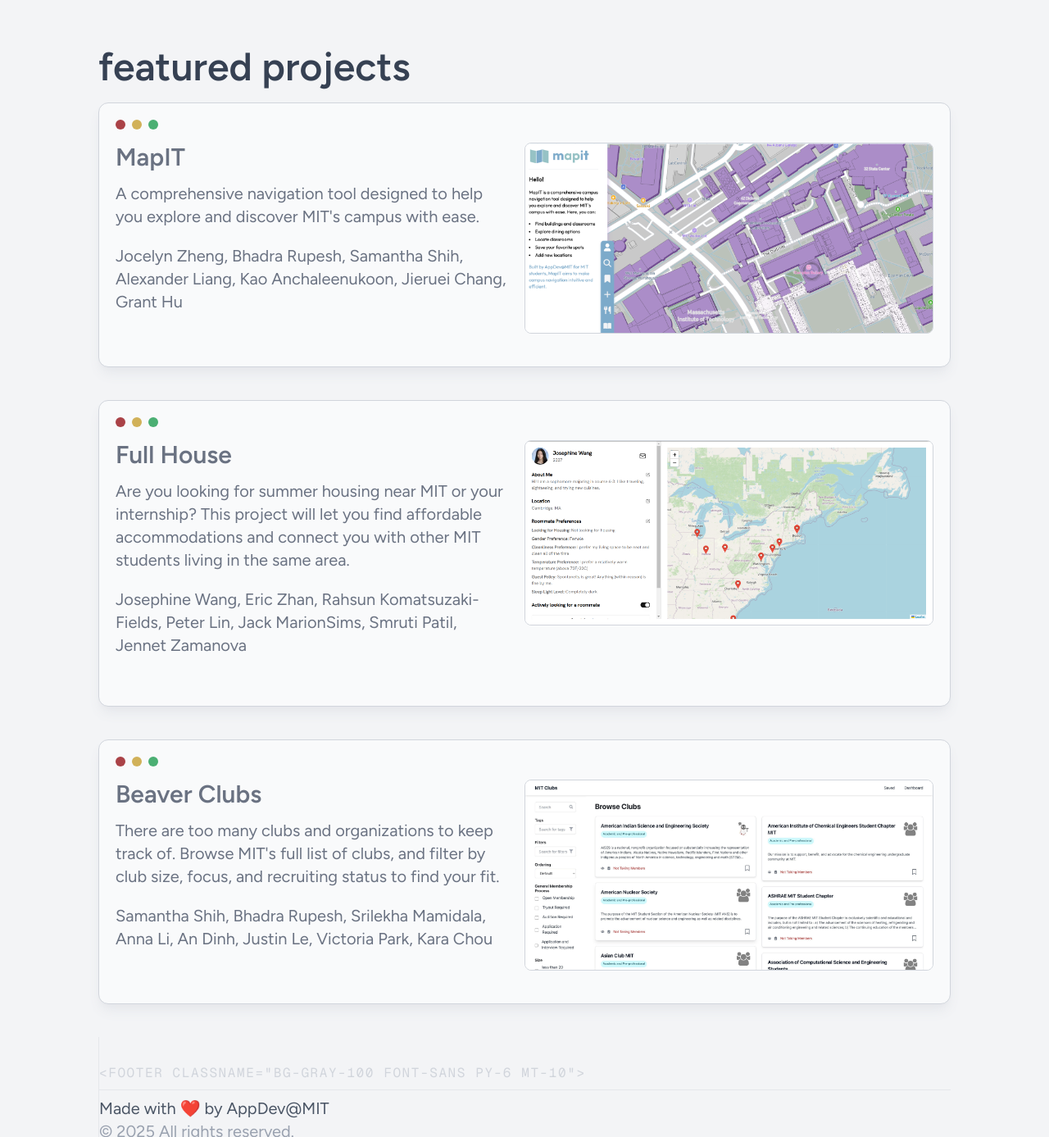
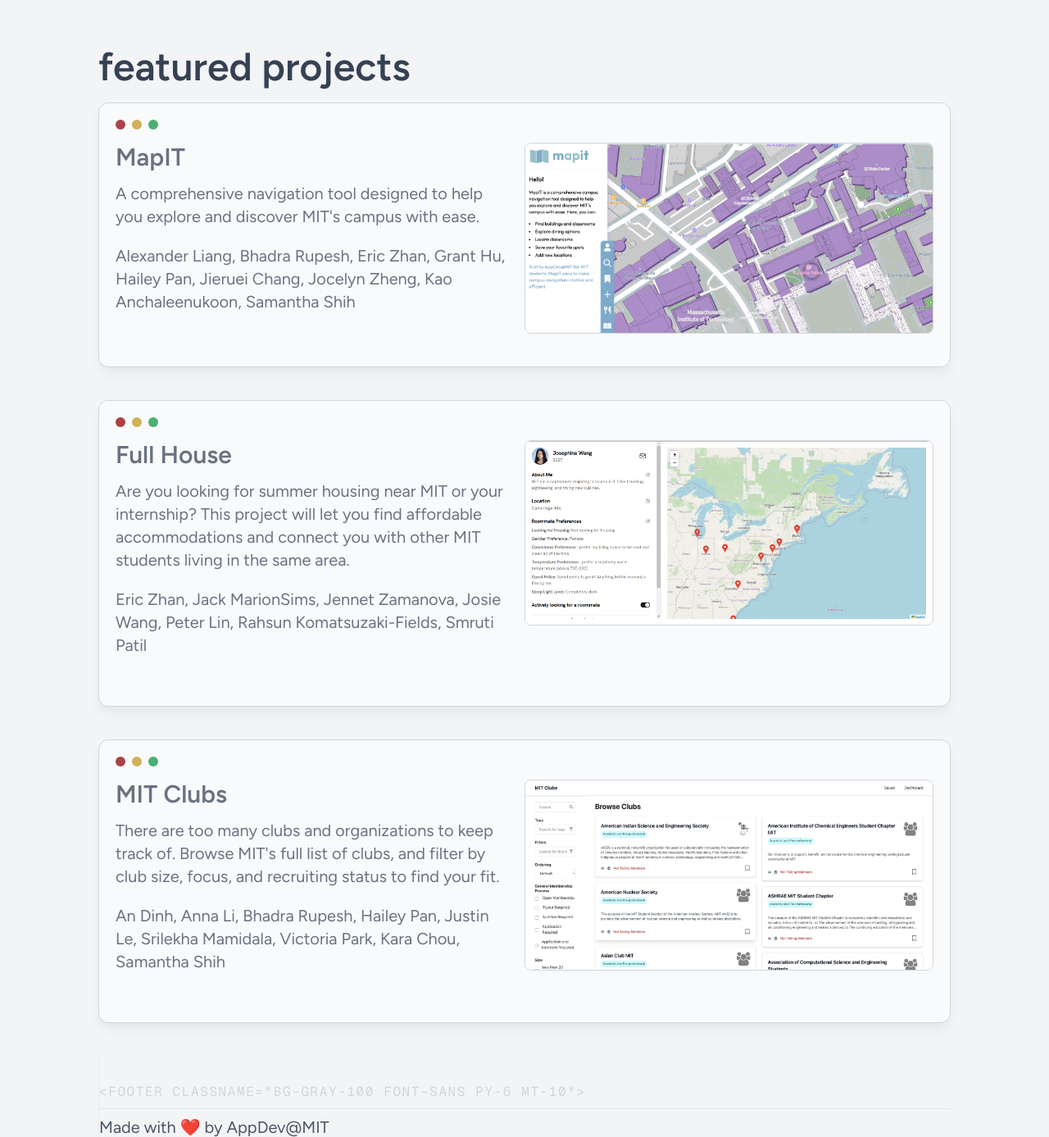
Before and after one commit to appdev-at-mit/appdev-site, a Next.js app: page /products in a window 1280 px wide. Shown: the part 606-1993 px from the top of the page at 82% size. Built offline with nearby package versions, Linux system fonts and the light colour scheme.

Commit message:
add names + change mit clubs name

```diff
--- a/src/app/page.tsx
+++ b/src/app/page.tsx
@@ -172,13 +172,13 @@
               <div className="flex justify-center mb-8">
                 <Image
                   src="/clubs.jpg"
-                  alt="Beaver Clubs"
+                  alt="MIT Clubs"
                   width={375}
                   height={250}
                   className="rounded-lg border-1 border-gray-300"
                 />
               </div>
-              <h4 className="text-xl font-semibold">Beaver Clubs</h4>
+              <h4 className="text-xl font-semibold">MIT Clubs</h4>
               <p className="text-base font-light">
                 There are too many clubs and organizations to keep track of.
                 Browse MIT's full list of clubs, and filter by club size, focus,
--- a/src/app/products/projectdetails.ts
+++ b/src/app/products/projectdetails.ts
@@ -5,7 +5,7 @@
       "A comprehensive navigation tool designed to help you explore and discover MIT's campus with ease.",
     link: "",
     imageUrl: "/mapit.png",
-    team: "Jocelyn Zheng, Bhadra Rupesh, Samantha Shih, Alexander Liang, Kao Anchaleenukoon, Jieruei Chang, Grant Hu",
+    team: "Alexander Liang, Bhadra Rupesh, Eric Zhan, Grant Hu, Hailey Pan, Jieruei Chang, Jocelyn Zheng, Kao Anchaleenukoon, Samantha Shih",
   },
   {
     title: "Full House",
@@ -13,14 +13,14 @@
       "Are you looking for summer housing near MIT or your internship? This project will let you find affordable accommodations and connect you with other MIT students living in the same area.",
     link: "",
     imageUrl: "/fullhouse.png",
-    team: "Josephine Wang, Eric Zhan, Rahsun Komatsuzaki-Fields, Peter Lin, Jack MarionSims, Smruti Patil, Jennet Zamanova",
+    team: "Eric Zhan, Jack MarionSims, Jennet Zamanova, Josie Wang, Peter Lin, Rahsun Komatsuzaki-Fields, Smruti Patil",
   },
   {
-    title: "Beaver Clubs",
+    title: "MIT Clubs",
     description:
       "There are too many clubs and organizations to keep track of. Browse MIT's full list of clubs, and filter by club size, focus, and recruiting status to find your fit.",
     link: "",
     imageUrl: "/clubs.jpg",
-    team: "Samantha Shih, Bhadra Rupesh, Srilekha Mamidala, Anna Li, An Dinh, Justin Le, Victoria Park, Kara Chou",
+    team: "An Dinh, Anna Li, Bhadra Rupesh, Hailey Pan, Justin Le, Srilekha Mamidala, Victoria Park, Kara Chou, Samantha Shih",
   },
 ];
```
